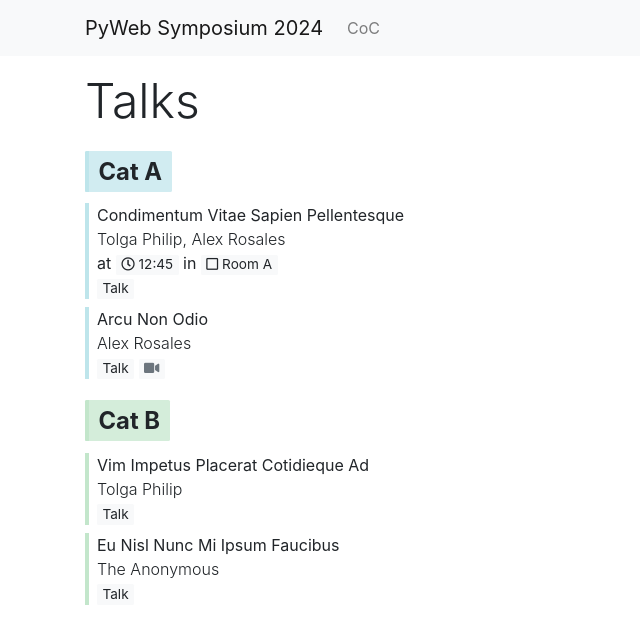
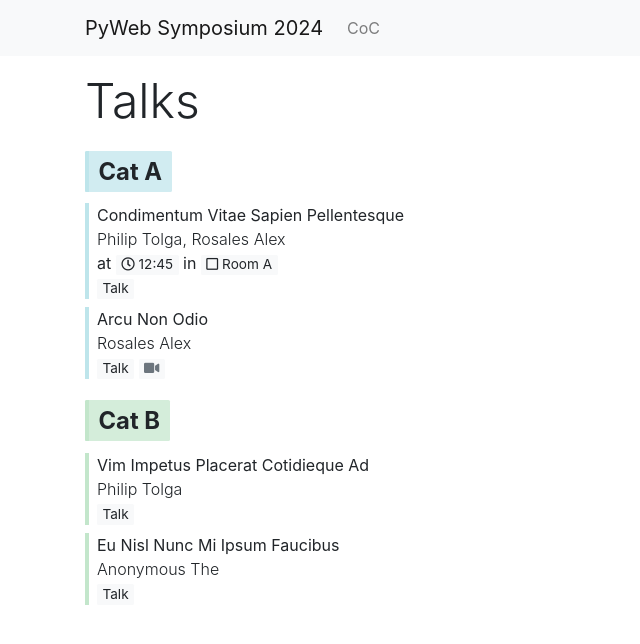
Before and after one commit to pythonkr/pyweb-symposium.github.io, a Jekyll site: the page built from talks/index.md, in a window 1280 px wide. Shown: the top 644 px of the page, without its empty margins (0-640 px from the left). Built offline with Jekyll 4.4.1, drawn with Linux system fonts in a browser that asks for light colours.

Commit message:
Fix: Fix Korean name display convention

```diff
--- a/_includes/partials/get_link.html
+++ b/_includes/partials/get_link.html
@@ -45,10 +45,10 @@
   {%- elsif speaker -%}
     {%- capture modal_title -%}
       {%- if speaker.hide -%}
-        {{ speaker.first_name }} {{ speaker.last_name }}
+        {{ speaker.last_name }} {{ speaker.first_name }}
       {%- else -%}
         <a class="text-reset" href="{{ speaker.url | prepend: site.baseurl }}">
-          {{ speaker.first_name }} {{ speaker.last_name }}
+          {{ speaker.last_name }} {{ speaker.first_name }}
         </a>
       {%- endif -%}
     {%- endcapture -%}
--- a/_includes/partials/get_page_title.html
+++ b/_includes/partials/get_page_title.html
@@ -2,7 +2,7 @@
   {%- if page.layout == 'room' -%}
     {{- page.name -}}
   {%- elsif page.layout == 'speaker' -%}
-    {{- page.first_name }} {{ page.last_name -}}
+    {{ page.last_name -}} {{- page.first_name }}
   {%- elsif page.layout == 'talk' -%}
     {{- page.name -}}
 
--- a/_includes/partials/list_speakers.html
+++ b/_includes/partials/list_speakers.html
@@ -1,9 +1,9 @@
 {% for speaker_name in talk.speakers -%}
   {%- assign speaker = site.speakers | where: 'name', speaker_name | first -%}
   {%- if site.conference.speakers.show_firstname -%}
-    {%- assign speaker_short = speaker.first_name | append: ' ' | append: speaker.last_name -%}
+    {%- assign speaker_short = speaker.last_name | append: ' ' | append: speaker.first_name -%}
   {%- else -%}
-    {%- assign speaker_short = speaker.first_name | slice: 0 | append : '. ' | append: speaker.last_name -%}
+    {%- assign speaker_short = speaker.last_name | slice: 0 | append : '. ' | append: speaker.first_name -%}
   {%- endif -%}
 
   {%- if speaker.hide or include.text_only -%}
--- a/_layouts/data.html
+++ b/_layouts/data.html
@@ -38,9 +38,9 @@
     {%- for speaker in site.speakers %}
         "{{ speaker.name }}" : {
         {%- if site.conference.speakers.show_firstname %}
-            "name": "{{ speaker.first_name | append: ' ' | append: speaker.last_name }}",
+            "name": "{{ speaker.last_name | append: ' ' | append: speaker.first_name }}",
         {%- else %}
-            "name": "{{ speaker.first_name | slice: 0 | append : '. ' | append: speaker.last_name }}",
+            "name": "{{ speaker.last_name | slice: 0 | append : '. ' | append: speaker.first_name }}",
         {%- endif -%}
         {%- if speaker.hide %}
             "href": ""
--- a/_layouts/speaker-overview.html
+++ b/_layouts/speaker-overview.html
@@ -30,10 +30,10 @@
 
       <li class="font-weight-light">
         {% if speaker.hide %}
-          {{ speaker.first_name }} {{ speaker.last_name }}
+          {{ speaker.last_name }} {{ speaker.first_name }}
         {% else %}
           <a href="{{ speaker.url | prepend: site.baseurl }}">
-            {{ speaker.first_name }} {{ speaker.last_name }}
+            {{ speaker.last_name }} {{ speaker.first_name }}
           </a>
         {% endif %}
       </li>
--- a/_layouts/speaker.html
+++ b/_layouts/speaker.html
@@ -8,7 +8,7 @@
   </p>
 
   <h1 class="font-weight-light mb-3">
-    {{ speaker.first_name }} {{ speaker.last_name }}
+    {{ speaker.last_name }} {{ speaker.first_name }}
   </h1>
 
   {{ content }}
```
